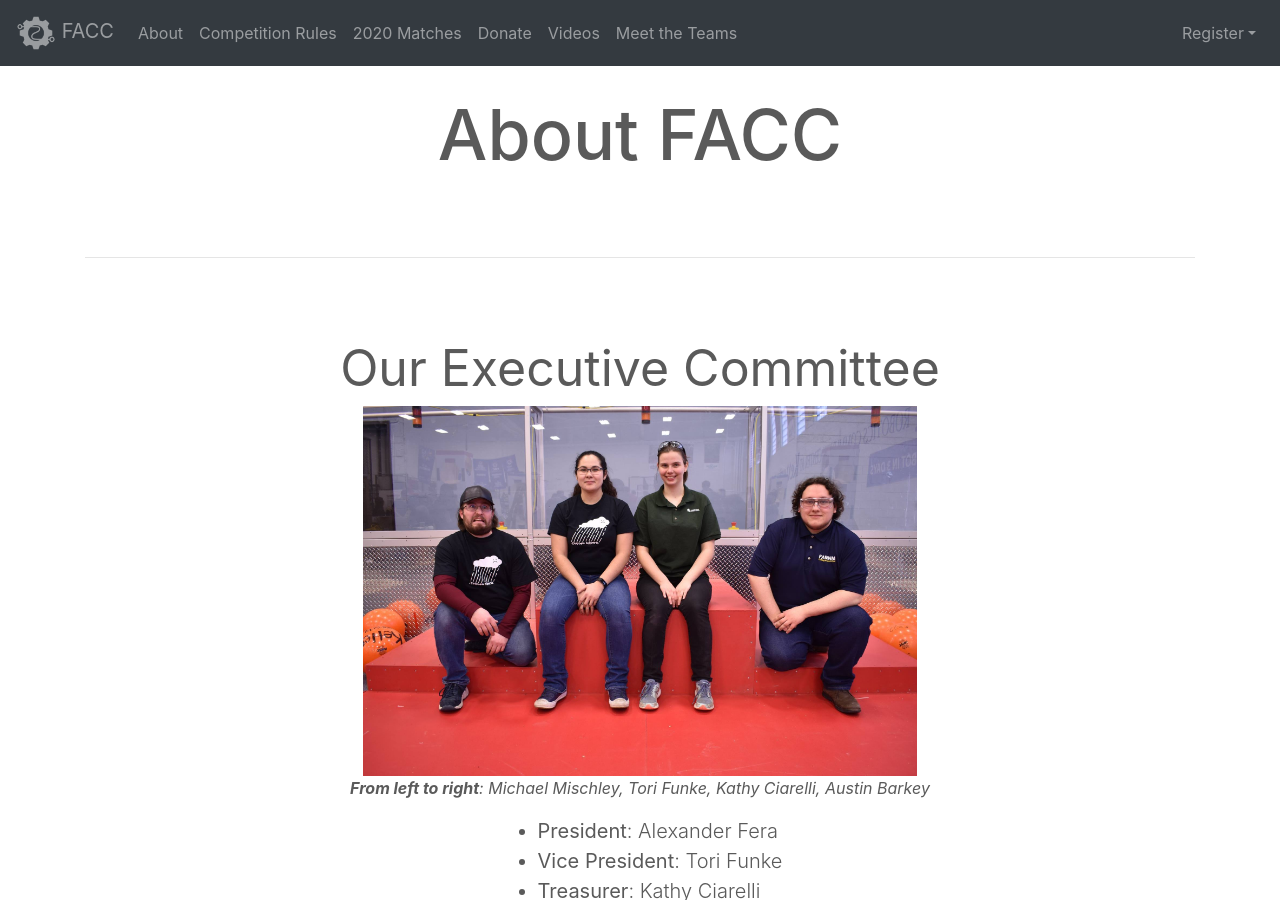
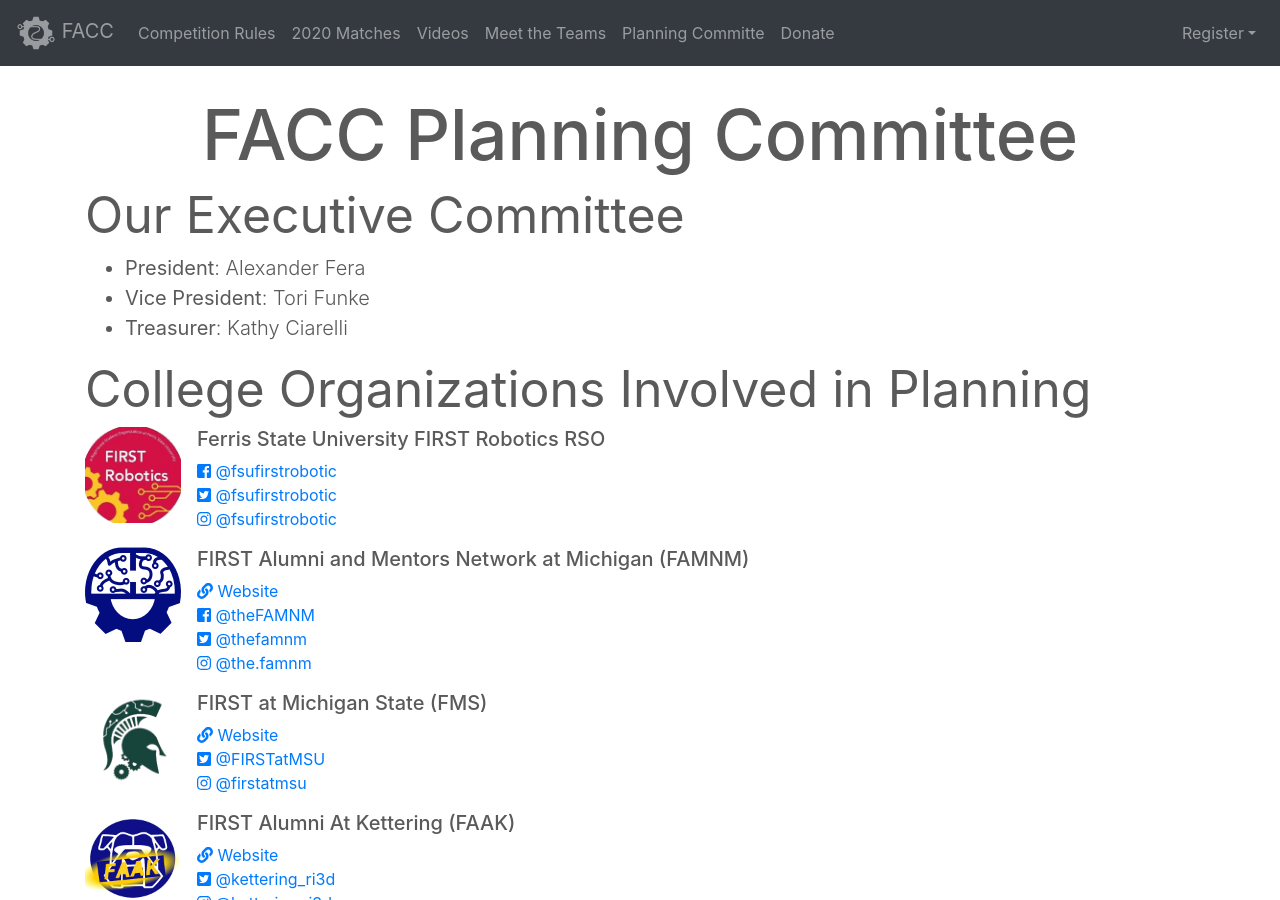
Before and after one commit to FAMNM/facc-website, a Jekyll site: the page built from about.html, in a window 1280 px wide and 900 px high. Built offline with Jekyll 4.4.1, drawn with Linux system fonts in a browser that asks for light colours; nearby versions of some CDN libraries; some of the changed text lies outside the part shown.

Commit message:
Turn about page into Planning Committee page

```diff
--- a/_includes/navbar.html
+++ b/_includes/navbar.html
@@ -9,22 +9,22 @@
         <div class="collapse navbar-collapse" id="navbarCollapse">
           <ul class="navbar-nav mr-auto">
             <li class="nav-item">
-              <a class="nav-link" href="{{ site.url }}/{{ site.baseurl }}/about">About</a>
-            </li>
-            <li class="nav-item">
               <a class="nav-link" href="{{ site.url }}/{{ site.baseurl }}/competition">Competition Rules</a>
             </li>
             <li class="nav-item">
               <a class="nav-link" href="{{ site.url }}/{{ site.baseurl }}/schedule">2020 Matches</a>
             </li>
             <li class="nav-item">
-              <a class="nav-link" href="https://www.paypal.com/cgi-bin/webscr?cmd=_s-xclick&hosted_button_id=2GXDAGSHJ8DCJ&source=url">Donate</a>
-            </li>
-            <li class="nav-item">
               <a class="nav-link" href="{{ site.url }}/{{ site.baseurl }}/media">Videos</a>
             </li>
             <li class="nav-item">
               <a class="nav-link" href="{{ site.url }}/{{ site.baseurl }}/teams">Meet the Teams</a>
+            </li>
+            <li class="nav-item">
+              <a class="nav-link" href="{{ site.url }}/{{ site.baseurl }}/about">Planning Committe</a>
+            </li>
+            <li class="nav-item">
+              <a class="nav-link" href="https://www.paypal.com/cgi-bin/webscr?cmd=_s-xclick&hosted_button_id=2GXDAGSHJ8DCJ&source=url">Donate</a>
             </li>
           </ul>
           <ul class="navbar-nav mt-2 mt-md-0">
--- a/about.html
+++ b/about.html
@@ -28,36 +28,31 @@
     {% include navbar.html %}
 
     <main role="main">
-      <!-- Marketing messaging and featurettes
-      ================================================== -->
-      <!-- Wrap the rest of the page in another container to center all the content. -->
 
     <div class="container marketing">
 
-       <h1 style="text-align:center; padding-top:5vh;">About FACC</h1>
-        <!-- START THE FEATURETTES -->
+       <h1 style="text-align:center; padding-top:5vh;">FACC Planning Committee</h1>
 
-        <hr class="featurette-divider">
-
-        <div class="row featurette">
-          <div class="card-deck mx-auto">
-            <div class="card border-0">
-                <h2 class="text-center">Our Executive Committee</h2>
-                <img id="exec-comm-img" class="mx-auto" alt="Executive Committee 2019" src="{{ site.url }}/{{ site.baseurl }}/img/exec-comm.jpg"/>
-                <p class="text-center font-italic"><span class="font-weight-bold">From left to right</span>: Michael Mischley, Tori Funke, Kathy Ciarelli, Austin Barkey</p>
+        <h2>Our Executive Committee</h2>
         <ul class="lead mx-auto">
             <li><b>President</b>: Alexander Fera</li>
             <li><b>Vice President</b>: Tori Funke</li>
             <li><b>Treasurer</b>: Kathy Ciarelli</li>
         </ul>
+
+        <div class="featurette member-orgs mx-auto">
+            <h2>College Organizations Involved in Planning</h2>
+            <div class="media">
+                <img class="mr-3" src="{{ site.url }}/{{ site.baseurl }}/img/member-orgs/fsu.png" alt="Ferris State University FIRST Robotics RSO"/>
+                <div class="media-body">
+                    <h5 class="mt-0">Ferris State University FIRST Robotics RSO</h4>
+                    <ul>
+                        <li><a href="https://www.facebook.com/fsufirstrobotic/" target="_blank"><i class="fab fa-facebook-square"></i> @fsufirstrobotic</a></li>
+                        <li><a href="https://twitter.com/fsufirstrobotic" target="_blank"><i class="fab fa-twitter-square"></i> @fsufirstrobotic</a></li>
+                        <li><a href="https://instagram.com/fsufirstrobotic" target="_blank"><i class="fab fa-instagram"></i> @fsufirstrobotic</a></li>
+                    </ul>
                 </div>
             </div>
-        </div>
-
-        <hr class="featurette-divider">
-
-        <div class="featurette member-orgs mx-auto">
-            <h2 class="text-center">College Organizations Involved in Planning</h2>
             <div class="media">
                 <img class="mr-3" src="{{ site.url }}/{{ site.baseurl }}/img/member-orgs/famnm.png" alt="FAMNM"/>
                 <div class="media-body">
@@ -67,17 +62,6 @@
                         <li><a href="https://www.facebook.com/theFAMNM/" target="_blank"><i class="fab fa-facebook-square"></i> @theFAMNM</a></li>
                         <li><a href="https://twitter.com/thefamnm" target="_blank"><i class="fab fa-twitter-square"></i> @thefamnm</a></li>
                         <li><a href="https://www.instagram.com/thefamnm/" target="_blank"><i class="fab fa-instagram"></i> @the.famnm</a></li>
-                    </ul>
-                </div>
-            </div>
-            <div class="media">
-                <img class="mr-3" src="{{ site.url }}/{{ site.baseurl }}/img/member-orgs/fsu.png" alt="Ferris State University FIRST Robotics RSO"/>
-                <div class="media-body">
-                    <h5 class="mt-0">Ferris State University FIRST Robotics RSO</h4>
-                    <ul>
-                        <li><a href="https://www.facebook.com/fsufirstrobotic/" target="_blank"><i class="fab fa-facebook-square"></i> @fsufirstrobotic</a></li>
-                        <li><a href="https://twitter.com/fsufirstrobotic" target="_blank"><i class="fab fa-twitter-square"></i> @fsufirstrobotic</a></li>
-                        <li><a href="https://instagram.com/fsufirstrobotic" target="_blank"><i class="fab fa-instagram"></i> @fsufirstrobotic</a></li>
                     </ul>
                 </div>
             </div>
@@ -105,24 +89,6 @@
             </div>
         </div>
 
-        <hr class="featurette-divider">
-
-        <div class="row featurette">
-            <div class="card-deck mx-auto">
-              <div class="card border-0">
-                  <h2>Contact and Follow FACC!</h2>
-                  <ul class="lead">
-                    <li><a href="https://www.facebook.com/FIRSTAlumniCollegiateCompetition/" target="_blank"><i class="fab fa-facebook-square"></i> @FIRSTAlumniCollegiateCompetition</a></li>
-                    <li><a href="mailto:firstalumnicollegiatecomp@gmail.com" target="_blank"><i class="fas fa-envelope"></i> firstalumnicollegiatecomp@gmail.com</a></li>
-                  </ul>
-              </div>
-            </div>
-        </div>
-
-        <hr class="featurette-divider">
-
-        <!-- /END THE FEATURETTES -->
-
       </div><!-- /.container -->
       {% include footer.html %}
 
```
Lines whose indentation alone changed are shown as unchanged.
